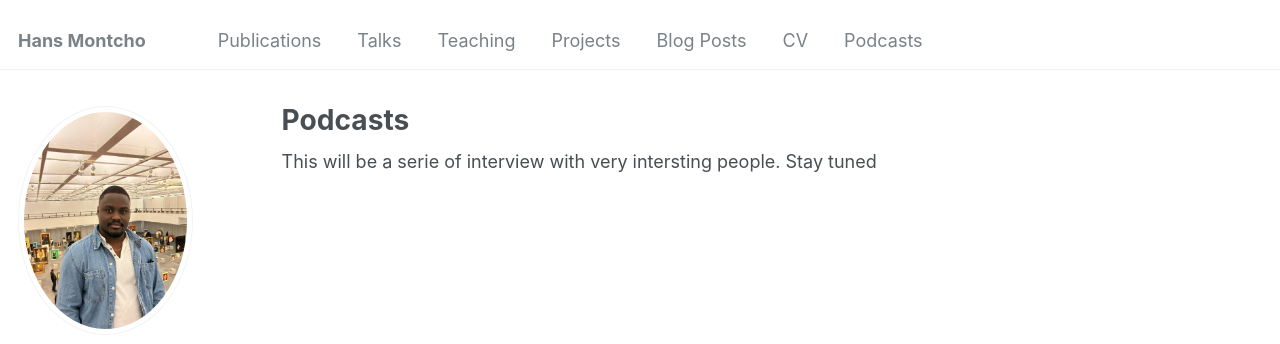
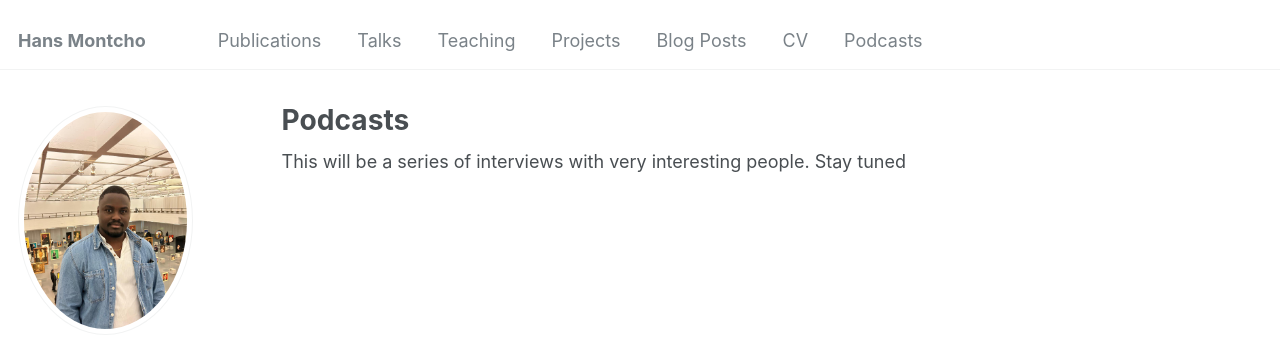
Before and after one commit to hansamos/hansamos.github.io, a Jekyll site: the page built from _pages/markdown.md, in a window 1280 px wide. Shown: the top 344 px of the page. Built offline with Jekyll 4.4.1, drawn with Linux system fonts in a browser that asks for light colours; some web fonts are replaced.

Commit message:
minor fix

```diff
--- a/_pages/markdown.md
+++ b/_pages/markdown.md
@@ -7,4 +7,4 @@ redirect_from:
   - /markdown.html
 ---
 
-This will be a serie of interview with very intersting people. Stay tuned
+This will be a series of interviews with very interesting people. Stay tuned
```
Also changed, not shown: other parts of _pages/markdown.md (+1 -1 lines).
